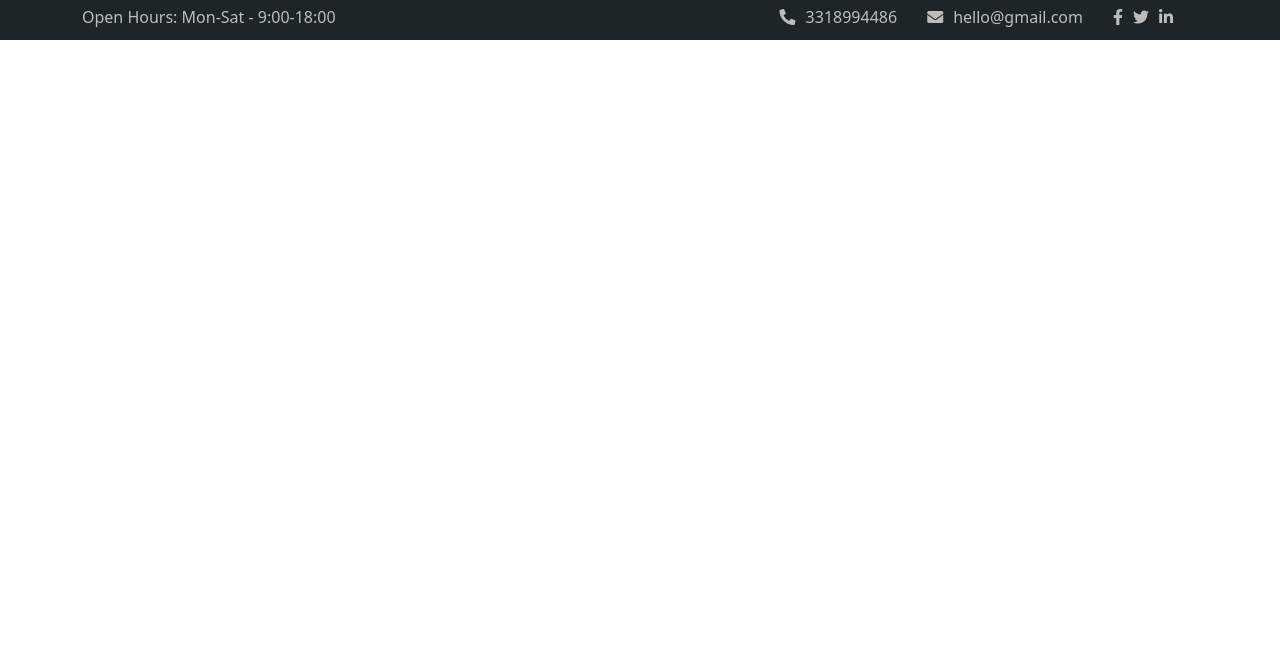
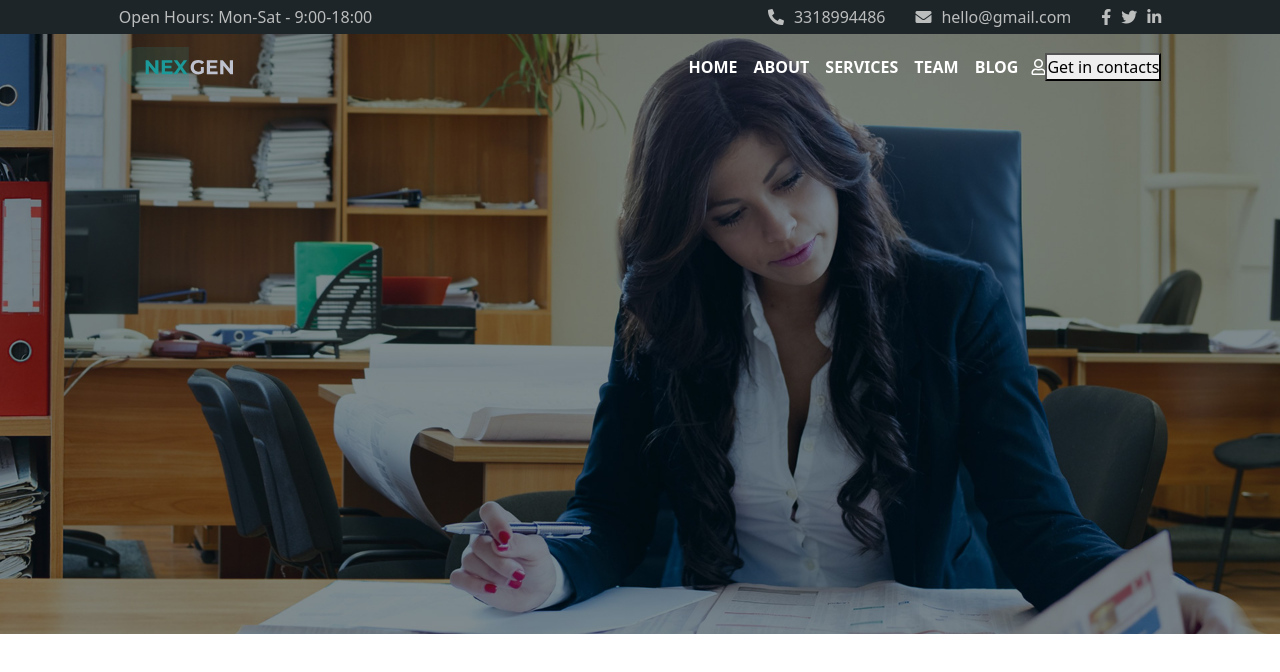
Before and after one commit to FrancescoSica16/proj-html-vuejs, a Vue app: page / in a window 1280 px wide. Shown: the top 672 px of the page. Built offline with nearby package versions, Linux system fonts and the light colour scheme; a small style sheet from the web is missing.

Commit message:
struttura nav

```diff
--- a/src/App.vue
+++ b/src/App.vue
@@ -17,6 +17,7 @@ import Footer from './components/Footer.vue';
 
 export default {
   name: 'App',
+  props: [],
   components: {
     Header,
     Main,
--- a/src/components/Header.vue
+++ b/src/components/Header.vue
@@ -1,8 +1,9 @@
 <template>
   <header>
-    <div class="container">
+    <div class="container-fluid">
       <div class="row">
-        <div id="pre-nav" class="col-12 d-flex justify-content-between">
+        <div class="col-10 m-auto">
+        <div id="pre-nav" class=" d-flex justify-content-between">
 
           <div id="open-hours" class="d-flex">
             <div>Open Hours: Mon-Sat - 9:00-18:00</div>
@@ -17,26 +18,42 @@
               <i class="fas fa-envelope"></i>
               <div>hello@gmail.com</div>
             </div>
-            <div id="social" class="d-flex align-items-center">
+            <div id="social" class="d-flex align-items-center p-0">
               <i class="fab fa-facebook-f"></i>
               <i class="fab fa-twitter"></i>
-              <i class="fab fa-linkedin-in"></i>
+              <i class="fab fa-linkedin-in p-0"></i>
             </div>
           </div>
         </div>
+      </div>
+      </div>
+    </div>
+    <div id="jumbotron" class="container-fluid">
+      <div class="row">
+        <nav class="col-10 m-auto d-flex justify-content-between navbar navbar-expand-lg ">
+          <img class="navbar-brand" href="#" src="..\assets\img\nexgen-logo.svg" alt="" >
+
+          <div class="navbar-nav m-0 d-flex align-items-center">
+            <a v-for="(navItem, index) in headerData" :key="index" class="nav-link" :href="navItem.link">{{navItem.name}}</a>
+            <span><i class="far fa-user" href="#contacts"></i></span>
+            <button>Get in contacts</button>
+          </div>
+        </nav>
+
       </div>
     </div>
   </header>
 </template>
 
 <script>
+import headerData from "../data/headerData.js";
 export default {
   name: 'Header',
   props: [],
 
   data: function() {
     return{
-
+      headerData,
     }
   }
 }
@@ -58,6 +75,7 @@ header{
 
 #pre-nav div, i{
   color: #bcbdbd;
+  margin: 0;
 
 }
 
@@ -68,4 +86,31 @@ header{
 #contacts div {
   padding-right: 15px;
 }
+
+#jumbotron{
+  background-image: url(../assets/img/bg-2.jpg);
+  background-size: cover;
+  height: 600px;
+}
+.navbar-brand{
+  height: 50px;
+}
+.navbar-nav{
+
+  .nav-link{
+  text-transform: uppercase;
+  color: $textNavFooter;
+  font-weight: 600;
+  }
+  i{
+    color: white;
+    padding-left: 5px ;
+  }
+}
+.nav-link{
+  text-transform: uppercase;
+  color: $textNavFooter;
+  font-weight: 600;
+
+}
 </style>
--- a/src/data/headerData.js
+++ b/src/data/headerData.js
@@ -0,0 +1,24 @@
+export default [
+    {
+        "name": "home",
+        "link": "#jumbotron",
+    },
+    {
+        "name": "about",
+        "link": "#jumbotron",
+    },
+    {
+        "name": "services",
+        "link": "#jumbotron",
+    },
+    {
+        "name": "team",
+        "link": "#jumbotron",
+    },
+    {
+        "name": "blog",
+        "link": "#jumbotron",
+    },
+
+
+]
--- a/src/style/general.scss
+++ b/src/style/general.scss
@@ -4,7 +4,7 @@
 
 @import "~@fontsource/open-sans/variable-full.css";
 
- *{
+*{
     box-sizing: border-box;
     margin: 0 ;
     padding: 0;
--- a/src/style/variabiles.scss
+++ b/src/style/variabiles.scss
@@ -0,0 +1 @@
+$textNavFooter: #ffffff;
```
Also changed, not shown: src/assets/img/nexgen-logo.svg (added).
